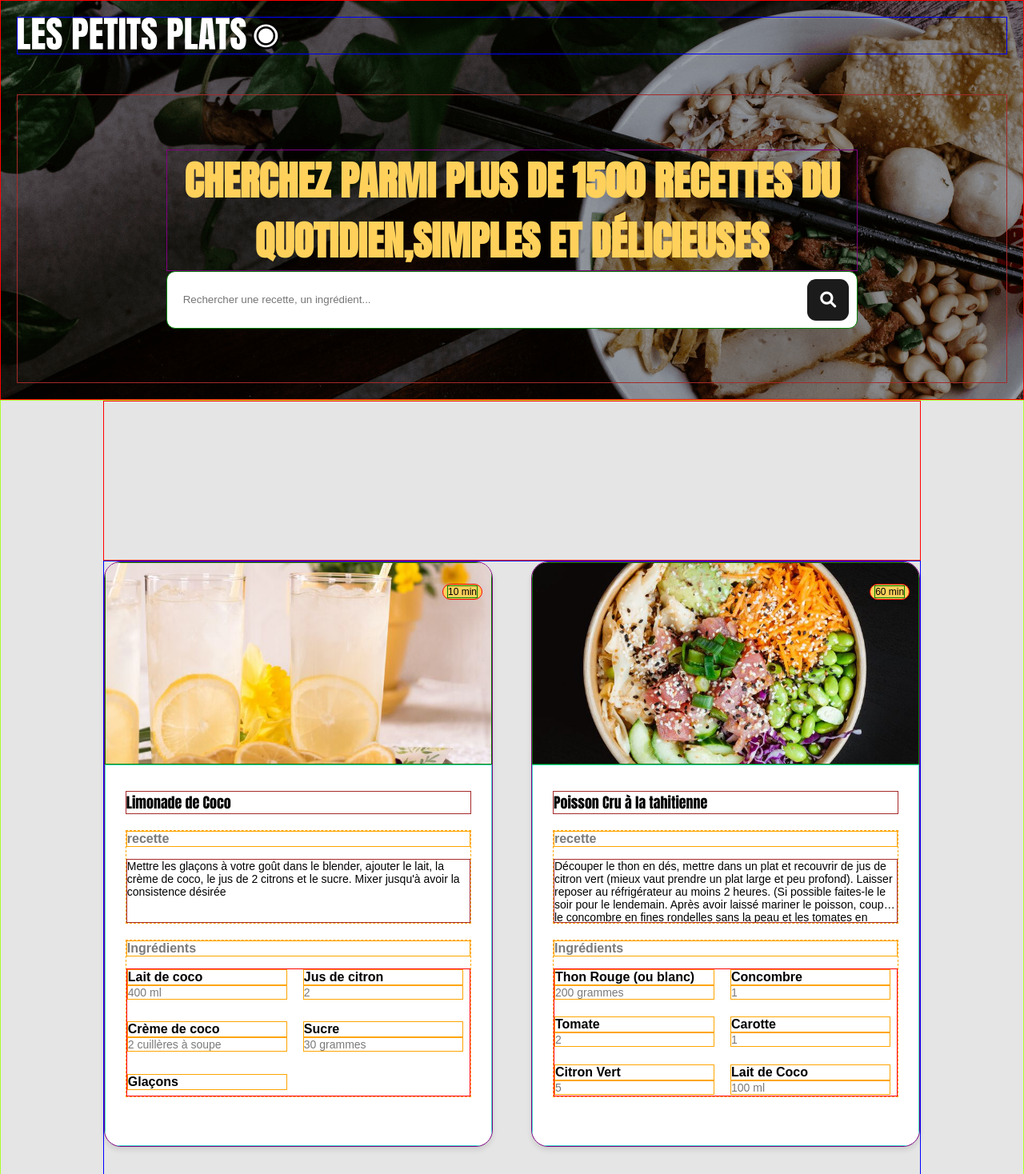
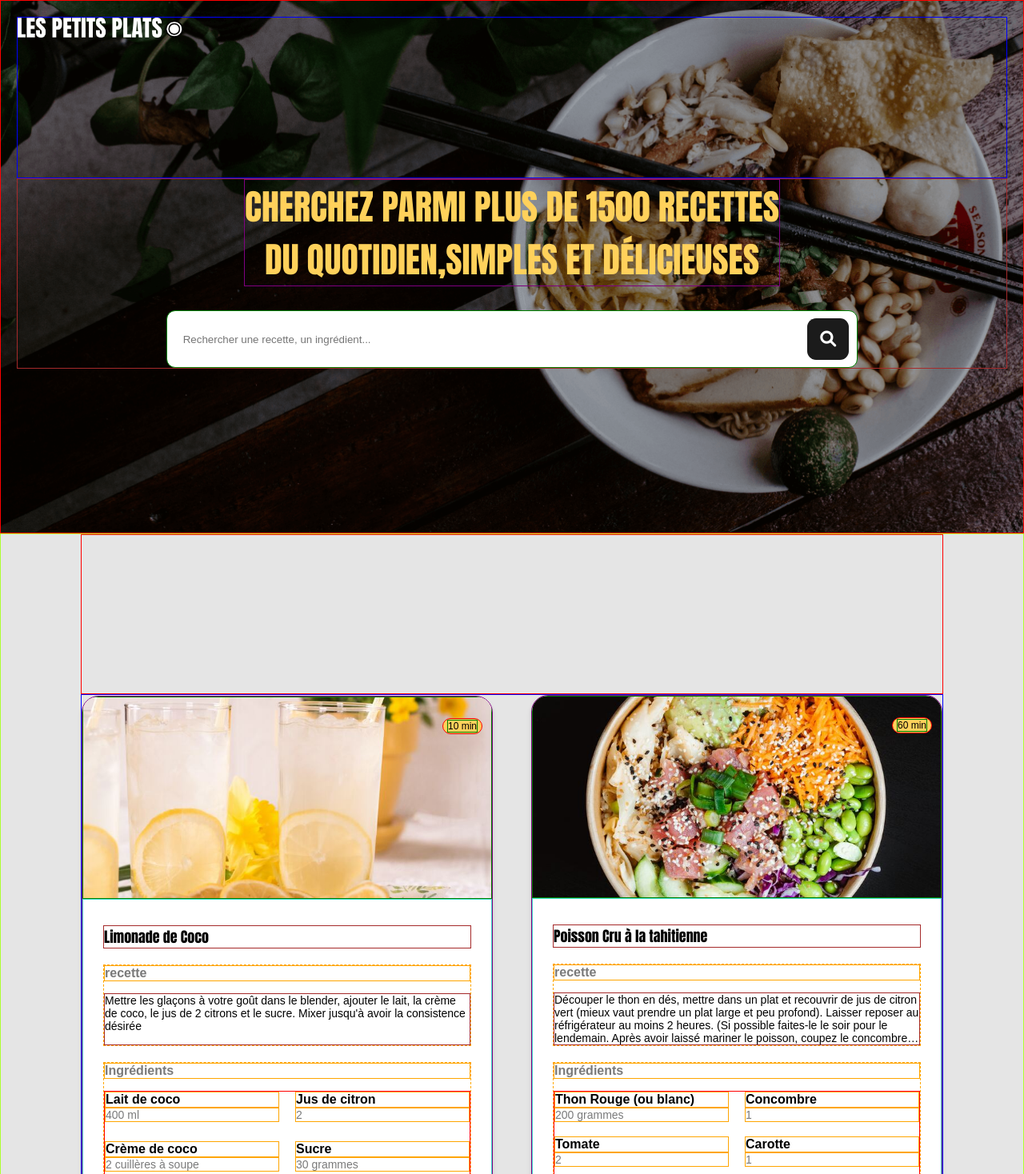
Before and after one commit to Startom78/Les_Petits_Plats, a website with bundled scripts: page index.html in a window 1280 px wide. Shown: the top 1468 px of the page at 80% size. Built offline with nearby package versions, Linux system fonts and the light colour scheme.

Commit message:
fix some details on cards, card and header

```diff
--- a/index.html
+++ b/index.html
@@ -14,20 +14,25 @@
 
   <body>
     <header class="header">
+      <div class="wrapper">
+
         <div class = "logo">
-        <img src = "Images/Logo/Logo.png" alt = "Logo du site" />
+          <img src = "Images/Logo/Logo.png" alt = "Logo du site" width="207px" height="25px" />
         </div>
 
         <div class= "banner">
-        <h1> CHERCHEZ PARMI PLUS DE 1500 RECETTES DU QUOTIDIEN,SIMPLES ET DÉLICIEUSES </h1>
+          <h1> CHERCHEZ PARMI PLUS DE 1500 RECETTES <br> DU QUOTIDIEN,SIMPLES ET DÉLICIEUSES </h1>
           <form action="" method="GET" class="searchBar">
             <input type="search" name="query" placeholder="Rechercher une recette, un ingrédient..." required>
             <button type="submit" > <i class="fas fa-magnifying-glass loop"></i> </button>
           </form>
         </div>
+      </div>
     </header>
 
+    <div class="wrapper">
     <main>
+
         <div class="overlay">
 
           <div class="dropdowns">
@@ -40,13 +45,11 @@
 
         </div>
 
-        <section id="cards">
+        <section class ="cards">
             <!-- Ajouter ici les cartes des recettes -->
         </section>
 
+      </main>
     </div>
-
-    </main>
-
   </body>
 </html>
--- a/src/index.js
+++ b/src/index.js
@@ -6,7 +6,7 @@ async function init() {
   // Récupère les datas des recettes
   const recipes = await getRecipes();
   console.log(recipes);
-  const cards = document.getElementById('cards');
+  const cards = document.querySelector('.cards');
 
   recipes.forEach(recipe => { // Pour chaque recette, je crée une carte de celle-ci
    const card = createCard(recipe);
--- a/style.css
+++ b/style.css
@@ -13,6 +13,8 @@ body {
     box-sizing: border-box;
     font-family: Anton, sans-serif;
     width: 100%;
+    background-color: #E5E5E5;
+
 }
 
 .header{
@@ -20,14 +22,16 @@ body {
     flex-direction: column;
     padding: 20px;
     gap: 50px;
-    height: 500px;
+    height: 667px;
     border: 1px solid red;
     background-image: url("./Images/Image_Header/HeaderImg.png");
+    background-size: cover;
+    background-position: center;
     width: 100%;
+
     & .logo{
+        padding-bottom: 170px;
         border: 1px solid blue;
-
-
     }
 
     & .banner{
@@ -37,11 +41,12 @@ body {
         align-items: center;
         border: 1px solid brown;
         width: 100%;
-        height: 100%;
         padding: 0 15%;
+        gap: 30px;
 
         & h1{
-            font-size: clamp(25px, 4vw, 50px);
+            font-weight: 400;
+            font-size: clamp(25px, 4vw, 44px);
             border: 1px solid purple;
             text-align: center;
             color: #FFD15B;
@@ -96,6 +101,12 @@ body {
     }
 }
 
+.wrapper{
+    width: 100%;
+    max-width: 1440px;
+    margin: 0 auto;
+}
+
 main{
     display: flex;
     flex-direction: column;
@@ -103,8 +114,11 @@ main{
     align-items: center;
     width: 100%;
     height: 100%;
-    background-color: #E5E5E5;
     border: 1px solid greenyellow;
+    width: 100%;
+    padding: 0 100px;
+
+
 
     & p{
         font-size: 12px;
@@ -112,23 +126,22 @@ main{
     }
 
     & .overlay{
-        width: 80%;
+        width: 100%;
         height: 200px;
         border: 1px solid red;
     }
 
-    & #cards{
-        width: 80%;
+    & .cards{
+        width: 100%;
         height: 100%;
         display: grid;
-        grid-template-columns: repeat(auto-fit, minmax(400px, 1fr));
+        grid-template-columns: repeat(auto-fit, minmax(380px, 1fr));
         gap: 48px;
         align-items: center;
         border: 1px solid blue;
     }
     & .card{
         width: 100%;
-        min-width: 340px;
         border: 1px solid purple;
         background-color: white;
         border-radius: 21px;
@@ -203,7 +216,7 @@ main{
             }
             & .text{
                 display: -webkit-box;
-                height: 80px;
+                min-height: 65px;
                 font-size: 14px;
                 border: 1px solid brown;
                 -webkit-line-clamp: 4;
@@ -221,11 +234,11 @@ main{
                 flex-wrap: wrap;
                 align-items: start;
                 border: 1px solid red;
-                gap: 20px;
+                gap: 10px 20px;
 
 
                 & .myIngredient{
-                    width: 200px;
+                    width:calc(50% - 10px);
 
                     & .ingredient{
                         font-size: 16px;
```
Also changed, not shown: 1 other file. Lines whose indentation alone changed are shown as unchanged.
